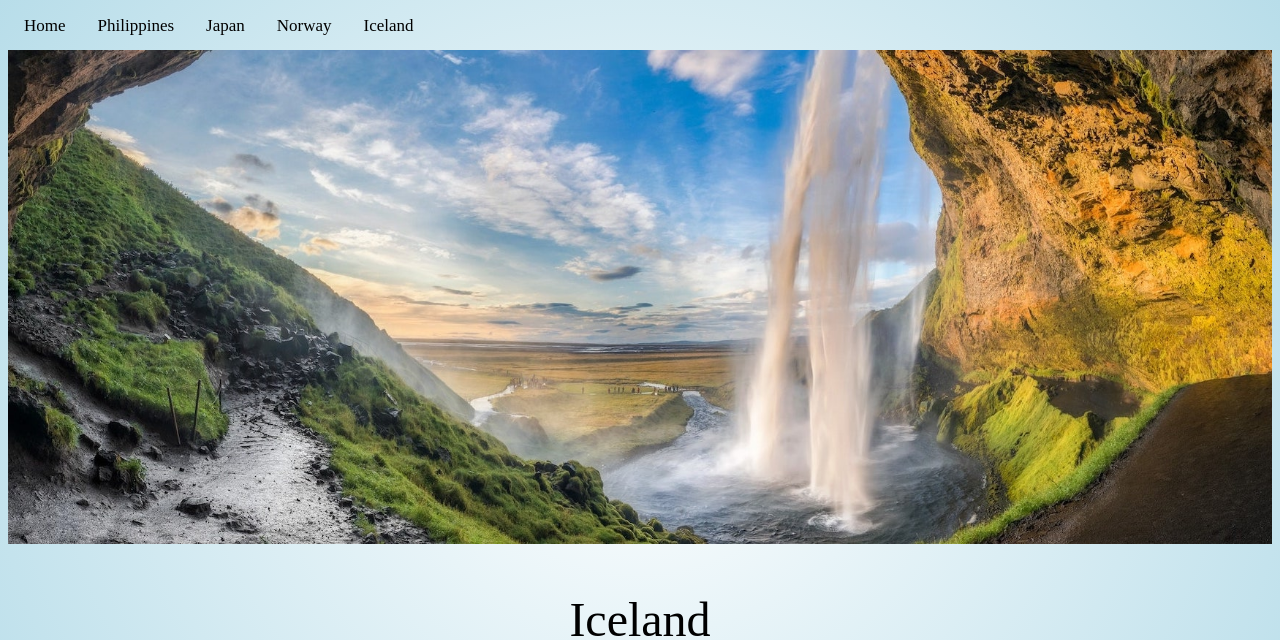
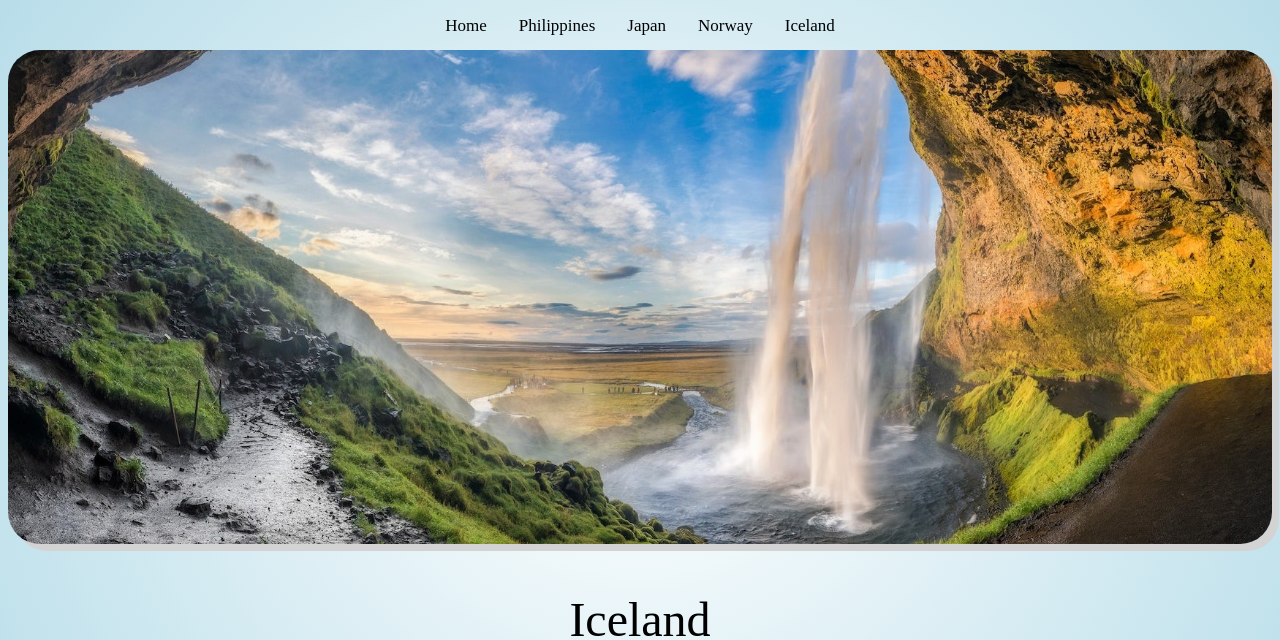
Before and after one commit to NSS-Day-Cohort-49/helloworld-git-fetch-faction, a plain HTML site: page iceland.html in a window 1280 px wide. Shown: the part 160-800 px from the top of the page. Drawn offline with Linux system fonts and the light colour scheme.

Commit message:
minor changes

```diff
--- a/styles/main-styles.css
+++ b/styles/main-styles.css
@@ -35,6 +35,7 @@ a:link {
     box-shadow: 7px 7px lightgrey;
     text-align: center;
     padding-top: 3em;
+    max-width: 100%;
 }
 .norway{
     /* background-image: url("/images/Norway.jpg"); */
--- a/styles/styles.css
+++ b/styles/styles.css
@@ -1,6 +1,10 @@
 .navbar {
+
     background-color: transparent;
     overflow: hidden;
+    display: flex;
+    justify-content: center;
+    flex-wrap: wrap;
   }
 
   .navbar a {
@@ -33,6 +37,7 @@
 
   .countries-image {
       /* border: 2px solid red; */
+      border-radius: 2em;
   }
 
   .countries-cities {
@@ -85,4 +90,6 @@
     margin-left: auto;
     margin-right: auto;
     width: 100%;
+    border-radius: 2em;
+    box-shadow: 7px 7px lightgrey;
   }
```
